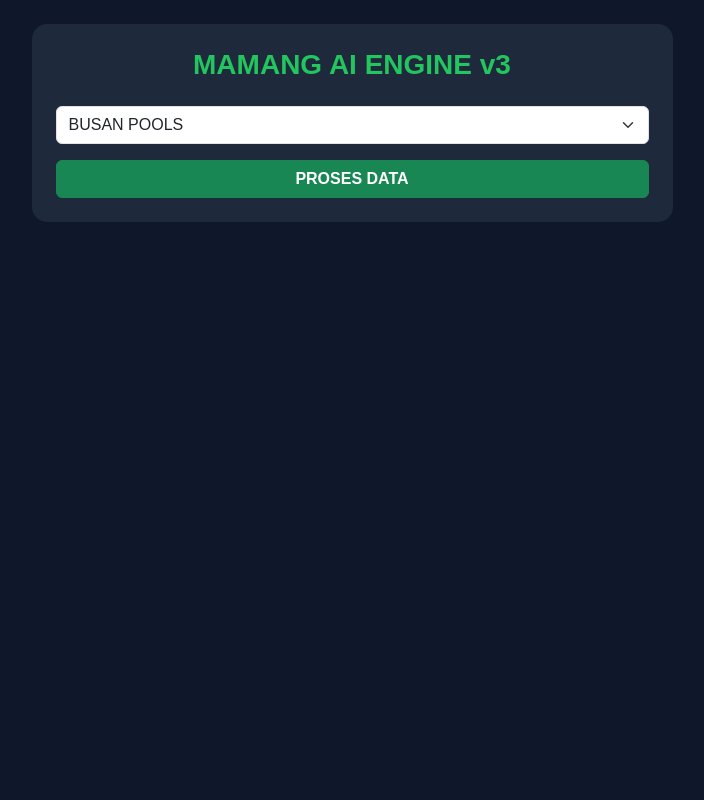
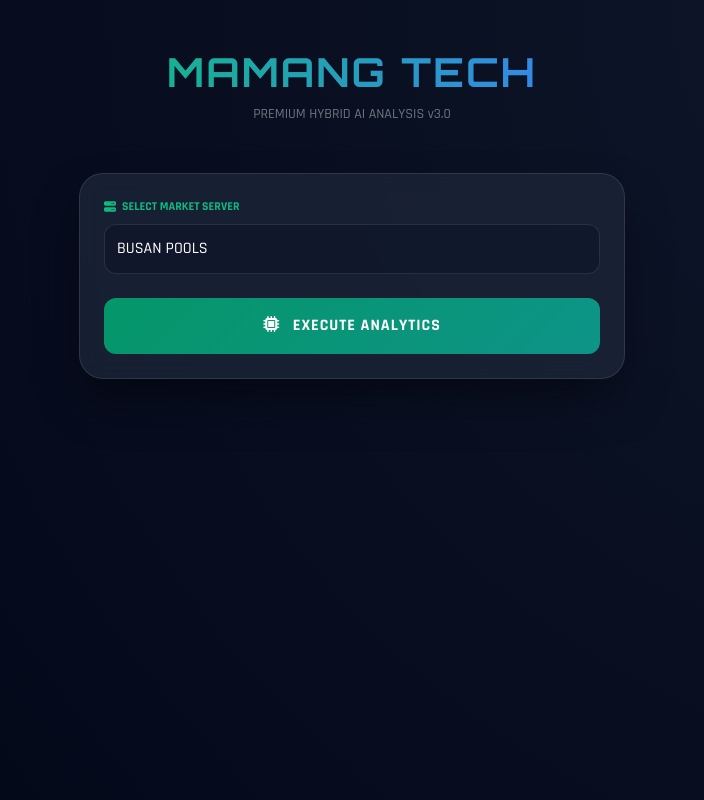
Before and after one commit to pepekosonghiji/rumus-togel, a Flask app: page / in a window 1280 px wide. Shown: the whole page, without its empty margins (288-992 px from the left). Run offline with Flask 3, Linux system fonts and the light colour scheme; the visitor is signed in with stand-in values (Sample User, id 1).

Commit message:
Update index.html

```diff
--- a/templates/index.html
+++ b/templates/index.html
@@ -3,65 +3,227 @@
 <head>
     <meta charset="UTF-8">
     <meta name="viewport" content="width=device-width, initial-scale=1.0">
-    <title>AI PRED v3 - MAMANG TECH</title>
+    <title>MAMANG AI v3 - PREMIUM ENGINE</title>
+
+    <link href="https://fonts.googleapis.com/css2?family=Orbitron:wght@400;700&family=Rajdhani:wght@500;700&display=swap" rel="stylesheet">
     <link href="https://cdn.jsdelivr.net/npm/bootstrap@5.3.0/dist/css/bootstrap.min.css" rel="stylesheet">
+    <link rel="stylesheet" href="https://cdnjs.cloudflare.com/ajax/libs/font-awesome/6.4.0/css/all.min.css">
+
     <script src="https://cdnjs.cloudflare.com/ajax/libs/html2canvas/1.4.1/html2canvas.min.js"></script>
+
     <style>
-        body { background-color: #0f172a; color: #fff; font-family: sans-serif; }
-        .card { background-color: #1e293b; border: none; border-radius: 15px; }
-        .text-green { color: #22c55e; }
-        .result-box { background-color: #ffffff; color: #000; border-radius: 10px; padding: 15px; border-left: 5px solid #22c55e; }
-        .badge-angka { background-color: #f8fafc; color: #000; font-size: 1.5rem; font-weight: 800; letter-spacing: 5px; border-radius: 10px; padding: 15px; text-align: center; border: 2px solid #cbd5e1; display: block; }
-        .invest-text { font-size: 0.85rem; color: #86efac; word-break: break-all; }
+        :root {
+            --bg-deep: #020617;
+            --glass: rgba(30, 41, 59, 0.7);
+            --accent-green: #10b981;
+            --accent-blue: #0ea5e9;
+            --text-main: #f8fafc;
+        }
+
+        body {
+            background: radial-gradient(circle at top right, #0f172a, #020617);
+            color: var(--text-main);
+            font-family: 'Rajdhani', sans-serif;
+            min-height: 100vh;
+        }
+
+        /* Glassmorphism Card */
+        .glass-card {
+            background: var(--glass);
+            backdrop-filter: blur(12px);
+            border: 1px solid rgba(255, 255, 255, 0.1);
+            border-radius: 24px;
+            box-shadow: 0 25px 50px -12px rgba(0, 0, 0, 0.5);
+        }
+
+        /* Neon Header */
+        .neon-title {
+            font-family: 'Orbitron', sans-serif;
+            font-weight: 700;
+            background: linear-gradient(to right, #10b981, #3b82f6);
+            -webkit-background-clip: text;
+            -webkit-text-fill-color: transparent;
+            letter-spacing: 2px;
+        }
+
+        /* Custom Input & Select */
+        .form-select, .form-control {
+            background: rgba(15, 23, 42, 0.8);
+            border: 1px solid rgba(255, 255, 255, 0.1);
+            color: white;
+            border-radius: 12px;
+            padding: 12px;
+        }
+        .form-select:focus { background: #0f172a; color: white; border-color: var(--accent-green); box-shadow: none; }
+
+        /* Stylish Buttons */
+        .btn-premium {
+            background: linear-gradient(135deg, #059669 0%, #0d9488 100%);
+            border: none;
+            color: white;
+            font-weight: 700;
+            text-transform: uppercase;
+            letter-spacing: 1px;
+            transition: all 0.3s ease;
+            border-radius: 12px;
+        }
+        .btn-premium:hover { transform: translateY(-2px); box-shadow: 0 10px 20px -5px rgba(16, 185, 129, 0.4); color: white; }
+
+        /* Result Visuals */
+        .number-display {
+            background: #ffffff;
+            color: #000;
+            font-family: 'Orbitron', sans-serif;
+            font-size: 1.8rem;
+            font-weight: 800;
+            padding: 20px;
+            border-radius: 16px;
+            text-align: center;
+            border: 4px solid #10b981;
+            box-shadow: inset 0 0 15px rgba(0,0,0,0.1);
+            letter-spacing: 8px;
+        }
+
+        .shadow-display {
+            background: #f1f5f9;
+            color: #1e293b;
+            font-size: 1.4rem;
+            border: 2px dashed #3b82f6;
+            letter-spacing: 6px;
+        }
+
+        .data-grid {
+            background: rgba(0, 0, 0, 0.3);
+            border-radius: 16px;
+            padding: 15px;
+        }
+
+        .label-tech {
+            font-size: 0.75rem;
+            color: var(--accent-green);
+            text-transform: uppercase;
+            font-weight: 700;
+            margin-bottom: 8px;
+            display: flex;
+            align-items: center;
+        }
+        .label-tech i { margin-right: 6px; }
+
+        .invest-list {
+            font-family: monospace;
+            font-size: 0.85rem;
+            background: rgba(255,255,255,0.05);
+            padding: 12px;
+            border-radius: 10px;
+            color: #d1d5db;
+        }
+
+        /* Loading Animation */
+        .scanline {
+            width: 100%;
+            height: 2px;
+            background: var(--accent-green);
+            position: absolute;
+            animation: moveScanline 2s linear infinite;
+            box-shadow: 0 0 10px var(--accent-green);
+        }
+        @keyframes moveScanline { 0% { top: 0; } 100% { top: 100%; } }
     </style>
 </head>
 <body>
-<div class="container py-4">
+
+<div class="container py-5">
     <div class="row justify-content-center">
-        <div class="col-md-7">
+        <div class="col-lg-6 col-md-8">
+
+            <div class="text-center mb-5">
+                <h1 class="neon-title">MAMANG TECH</h1>
+                <p class="text-secondary small">PREMIUM HYBRID AI ANALYSIS v3.0</p>
+            </div>
+
             {% if not logged_in %}
-            <div class="card p-4 text-center">
-                <input type="password" id="key" class="form-control mb-2" placeholder="Input Key...">
-                <button class="btn btn-success w-100" onclick="login()">Buka AI</button>
+            <div class="glass-card p-5 text-center">
+                <i class="fas fa-user-shield fa-3x mb-4 text-accent-blue"></i>
+                <h4 class="mb-4">AUTHENTICATION REQUIRED</h4>
+                <div class="input-group mb-3">
+                    <input type="password" id="key" class="form-control" placeholder="Enter Access Key">
+                    <button class="btn btn-premium px-4" onclick="login()">GO</button>
+                </div>
+                <div id="loginMsg" class="text-danger small"></div>
             </div>
             {% else %}
-            <div class="card p-4 mb-3">
-                <h3 class="text-center text-green fw-bold mb-4">MAMANG AI ENGINE v3</h3>
-                <select id="market" class="form-select mb-3">
+
+            <div class="glass-card p-4 mb-4">
+                <div class="mb-4">
+                    <label class="label-tech"><i class="fas fa-server"></i> SELECT MARKET SERVER</label>
+                    <select id="market" class="form-select">
                         {% for m in markets %}<option value="{{ m }}">{{ m }}</option>{% endfor %}
                     </select>
-                <button class="btn btn-success w-100 fw-bold" onclick="analyze()" id="btnAn">PROSES DATA</button>
+                </div>
+                <button class="btn btn-premium w-100 py-3" onclick="analyze()" id="btnAn">
+                    <i class="fas fa-microchip me-2"></i> EXECUTE ANALYTICS
+                </button>
             </div>
 
-            <div id="resultCard" class="card p-4 shadow-lg" style="display: none;">
-                <div class="d-flex justify-content-between mb-4">
-                    <h4 id="resMarket" class="text-green fw-bold"></h4>
-                    <button class="btn btn-sm btn-light" onclick="takeSs()">💾 SIMPAN</button>
+            <div id="resultCard" class="glass-card p-4 overflow-hidden position-relative" style="display: none;">
+                <div id="scanEffect" class="scanline" style="display: none;"></div>
+
+                <div class="d-flex justify-content-between align-items-center mb-4 pb-2 border-bottom border-secondary">
+                    <div>
+                        <h2 id="resMarket" class="mb-0 fw-bold text-white text-uppercase"></h2>
+                        <span class="text-secondary small">DATA VALIDITY: 2026-ACTIVE</span>
                     </div>
-                <div class="row g-2 mb-4">
-                    <div class="col-6"><div class="result-box"><small>LAST:</small><br><span id="resLast" class="h3 fw-bold"></span></div></div>
-                    <div class="col-6"><div class="result-box"><small>POSISI:</small><br><span id="resPosisi" class="fw-bold"></span></div></div>
+                    <button class="btn btn-sm btn-outline-light rounded-pill px-3" onclick="takeSs()">
+                        <i class="fas fa-camera me-1"></i> EXPORT
+                    </button>
                 </div>
-                <div class="mb-3">
-                    <label class="small text-green fw-bold mb-1">BBFS CAMPURAN (MAX 6D)</label>
-                    <div id="resBbfs" class="badge-angka"></div>
+
+                <div class="row g-3 mb-4">
+                    <div class="col-6">
+                        <div class="data-grid text-center">
+                            <span class="label-tech justify-content-center">LAST RESULT</span>
+                            <h3 id="resLast" class="mb-0 text-white fw-bold"></h3>
                         </div>
-                <div class="mb-3">
-                    <label class="small text-info fw-bold mb-1">BBFS SHADOW (5D)</label>
-                    <div id="resShadow" class="badge-angka" style="border-style: dashed; color: #0369a1;"></div>
                     </div>
-                <div class="row text-center mb-3">
-                    <div class="col-6 small text-secondary">TOP 3D:<br><span id="res3d" class="text-white fw-bold"></span></div>
-                    <div class="col-6 small text-secondary">TOP 4D:<br><span id="res4d" class="text-white fw-bold"></span></div>
+                    <div class="col-6">
+                        <div class="data-grid text-center">
+                            <span class="label-tech justify-content-center">AI POSITION</span>
+                            <h5 id="resPosisi" class="mb-0 text-accent-blue fw-bold"></h5>
                         </div>
-                <div class="p-3 bg-dark rounded">
-                    <small class="text-green fw-bold">INVEST 2D UTAMA:</small>
-                    <div id="res2dM" class="invest-text mb-2"></div>
-                    <small class="text-info fw-bold">INVEST 2D SHADOW:</small>
-                    <div id="res2dS" class="invest-text"></div>
+                    </div>
+                </div>
+
+                <div class="mb-4">
+                    <label class="label-tech"><i class="fas fa-bolt"></i> BBFS CORE ENGINE (6D)</label>
+                    <div id="resBbfs" class="number-display"></div>
+                </div>
+
+                <div class="mb-4">
+                    <label class="label-tech" style="color: var(--accent-blue);"><i class="fas fa-fingerprint"></i> BBFS SHADOW SYSTEM (5D)</label>
+                    <div id="resShadow" class="number-display shadow-display"></div>
+                </div>
+
+                <div class="row g-3 mb-4">
+                    <div class="col-6">
+                        <label class="label-tech">TOP 3D PREDICTIONS</label>
+                        <div id="res3d" class="small text-white fw-bold"></div>
+                    </div>
+                    <div class="col-6">
+                        <label class="label-tech">TOP 4D PREDICTIONS</label>
+                        <div id="res4d" class="small text-white fw-bold"></div>
+                    </div>
+                </div>
+
+                <div class="mt-2">
+                    <label class="label-tech"><i class="fas fa-list-ol"></i> INVEST 2D REVENUE (BB)</label>
+                    <div class="invest-list">
+                        <div class="mb-2"><span class="text-success small d-block mb-1">MAIN SET:</span> <span id="res2dM"></span></div>
+                        <div><span class="text-info small d-block mb-1">SHADOW SET:</span> <span id="res2dS"></span></div>
+                    </div>
                 </div>
             </div>
             {% endif %}
+
         </div>
     </div>
 </div>
@@ -69,30 +231,43 @@
 <script src="https://code.jquery.com/jquery-3.6.0.min.js"></script>
 <script>
     function login() { $.post('/login', {key:$('#key').val()}, () => location.reload()); }
+
     function analyze() {
-    $('#btnAn').text('SINKRONISASI...').attr('disabled', true);
+        $('#btnAn').html('<i class="fas fa-sync fa-spin"></i> CALCULATING...').attr('disabled', true);
+        $('#scanEffect').show();
+
         $.post('/analyze', {market:$('#market').val()}, function(d) {
-        $('#btnAn').text('PROSES DATA').attr('disabled', false);
-        $('#resultCard').show();
+            setTimeout(() => {
+                $('#btnAn').html('<i class="fas fa-microchip me-2"></i> EXECUTE ANALYTICS').attr('disabled', false);
+                $('#scanEffect').hide();
+                $('#resultCard').fadeIn();
+
                 $('#resMarket').text(d.market);
                 $('#resLast').text(d.last);
                 $('#resPosisi').text(d.posisi);
                 $('#resBbfs').text(d.bbfs.split('').join(' - '));
                 $('#resShadow').text(d.shadow.split('').join(' - '));
-        $('#res3d').text(d.top3d);
-        $('#res4d').text(d.top4d);
+                $('#res3d').html(d.top3d.replace(/\|/g, '<br>'));
+                $('#res4d').html(d.top4d.replace(/\|/g, '<br>'));
                 $('#res2dM').text(d.list2d_main);
                 $('#res2dS').text(d.list2d_shadow);
+            }, 1000);
         });
     }
+
     function takeSs() {
-    html2canvas(document.getElementById('resultCard'), {backgroundColor:'#1e293b', scale:3}).then(c => {
-        const a = document.createElement('a');
-        a.download = 'PREDIKSI_AI.png';
-        a.href = c.toDataURL();
-        a.click();
+        html2canvas(document.getElementById('resultCard'), {
+            backgroundColor: '#020617',
+            scale: 3,
+            borderRadius: 24
+        }).then(canvas => {
+            const link = document.createElement('a');
+            link.download = `AI_EXPORT_${$('#resMarket').text()}.png`;
+            link.href = canvas.toDataURL();
+            link.click();
         });
     }
 </script>
+
 </body>
 </html>
```
Lines whose indentation alone changed are shown as unchanged.
